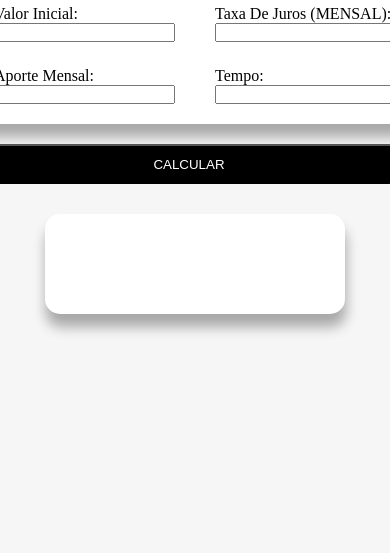
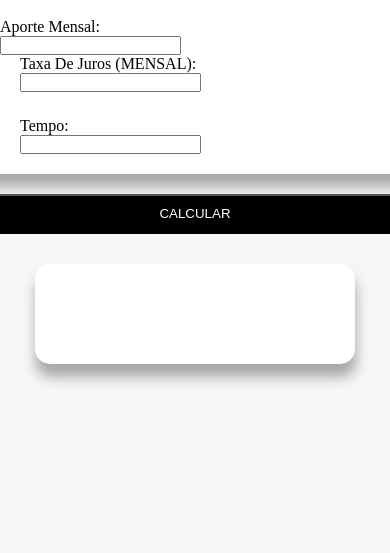
Before and after one commit to lp000x/CALC-JUROS, a plain HTML site: page index.html in a window 390 px wide. Shown: the part 291-844 px from the top of the page. Drawn offline with Linux system fonts and the light colour scheme.

Commit message:
responsividade-t1

```diff
--- a/calculadora.css
+++ b/calculadora.css
@@ -61,9 +61,22 @@ body{
     border-radius: 15px;
     box-shadow: 1px 13px 13px rgba(0, 0, 0, 0.322);
     padding: 20px;
+    min-width: 320px;
 }
 
 #botao{
     display: flex;
     flex-direction: column;
+    min-width: 320px;
 }
+
+@media (max-width: 720px) {
+    #campos{
+        display: flex;
+        flex-direction: column;
+        background-color: white;
+        border-radius: 15px;
+        box-shadow: 1px 13px 13px rgba(0, 0, 0, 0.322);
+        padding: 20px;
+    }
+}
```
